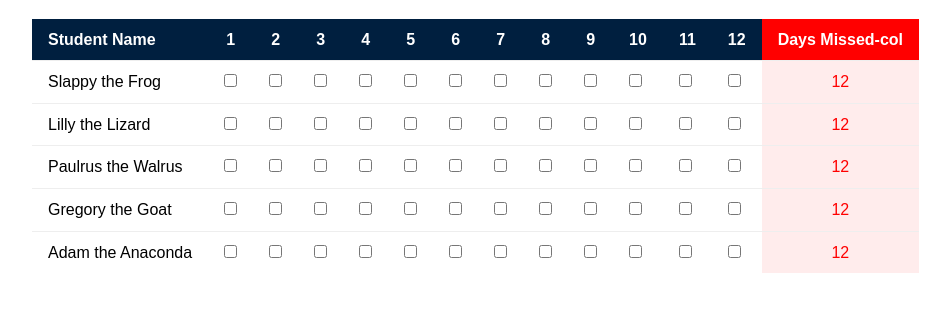
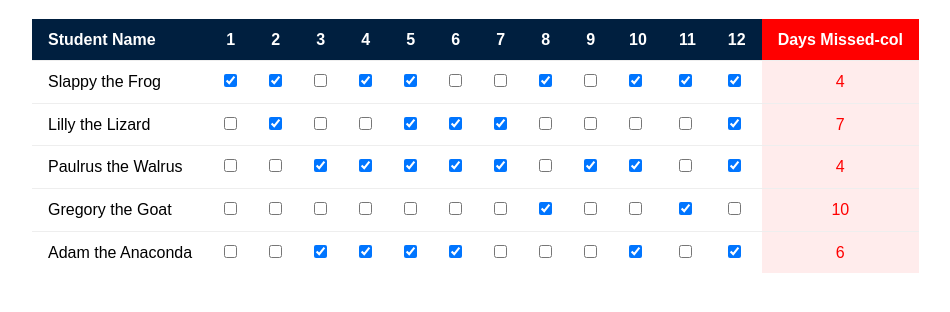
Before and after one commit to hotpepper/JavaScriptDesignPatterns, a plain HTML site: page ud989-school-attendance-master/index.html in a window 1280 px wide. Shown: the part 86-398 px from the top of the page, without its empty margins (0-950 px from the left). Drawn offline with nearby package versions, Linux system fonts and the light colour scheme.

Commit message:
fixes ajax string bug

```diff
--- a/ud989-school-attendance-master/index.html
+++ b/ud989-school-attendance-master/index.html
@@ -115,7 +115,7 @@
             </tbody>
         </table>
 
-        <script src="//ajax.googleapis.com/ajax/libs/jquery/2.1.1/jquery.min.js"></script>
+        <script src="http://ajax.googleapis.com/ajax/libs/jquery/2.1.1/jquery.min.js"></script>
         <script src="js/app.js"></script>
     </body>
 </html>
--- a/ud989-school-attendance-master/js/app.js
+++ b/ud989-school-attendance-master/js/app.js
@@ -10,7 +10,7 @@
             return (Math.random() >= 0.5);
         }
 
-        var nameColumns = $('tbody.name-col'),
+        var nameColumns = $('tbody .name-col'),
             attendance = {};
 
         nameColumns.each(function() {
@@ -82,3 +82,7 @@ $(function() {
 
     countMissing();
 }());
+
+
+
+//---------------------- NOTES ------------------------
```
